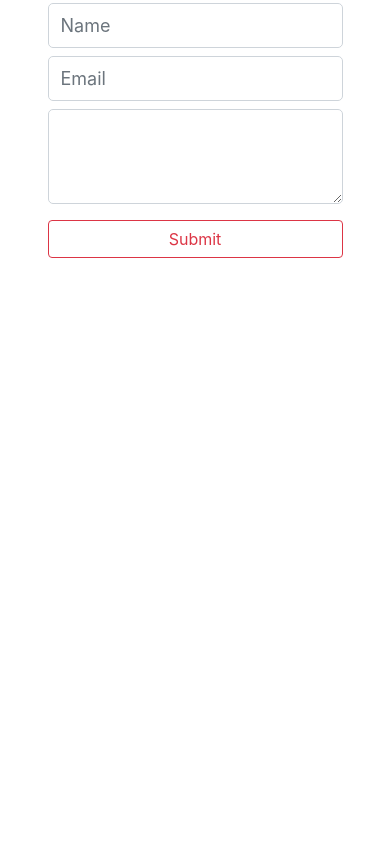
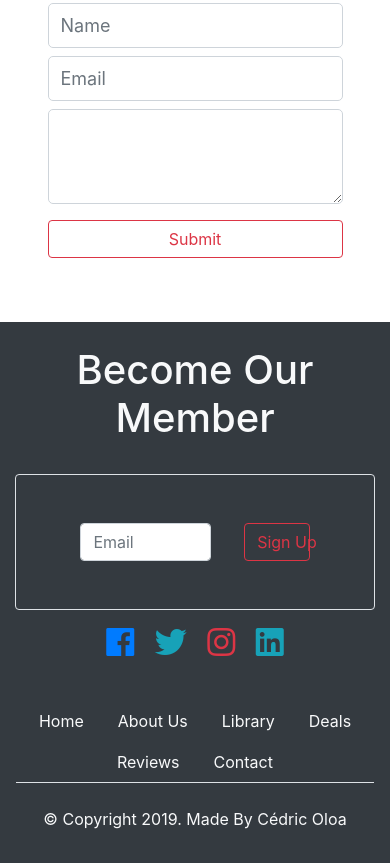
Before and after one commit to magicolala/book-store, a plain HTML site: page index.html in a window 390 px wide. Shown: the part 9372-10235 px from the top of the page. Before the commit the page ends 9694 px from the top, so only its background shows below. Drawn offline with Linux system fonts and the light colour scheme.

Commit message:
add footer

```diff
--- a/index.html
+++ b/index.html
@@ -412,7 +412,9 @@
                     <div class="col-xl-5 col-md-8 col-10 mx-auto mb-4">
                         <div class="row items-wrapper py-3 align-items-center text-center">
                             <div class="col-sm-5 col-8 floating-item first-item mx-auto my-4 p-2">
-                                <a href="#" class="text-light"><i class="fab fa-linkedin"></i>&nbsp;Connect by LinkedIn</a>
+                                <a href="#" class="text-light"
+                                    ><i class="fab fa-linkedin"></i>&nbsp;Connect by LinkedIn</a
+                                >
                             </div>
                             <div class="col-sm-5 col-8 floating-item second-item mx-auto my-4 p-2">
                                 <a href="#" class="text-light"><i class="fab fa-facebook"></i>&nbsp;Share 50K</a>
@@ -440,8 +442,8 @@
                         <h1 class="text-light font-weight-light text-center mb-5">Stay Connected</h1>
                         <form class="contact-form">
                             <div class="form-group">
-                                <input type="text" class="form-control py-2 mb-2" placeholder="Name">
-                                <input type="email" class="form-control py-2 mb-2" placeholder="Email">
+                                <input type="text" class="form-control py-2 mb-2" placeholder="Name" />
+                                <input type="email" class="form-control py-2 mb-2" placeholder="Email" />
                                 <textarea class="form-control mb-3" rows="3"></textarea>
                                 <input type="submit" class="form-control btn-outline-danger" />
                             </div>
@@ -452,6 +454,51 @@
         </section>
         <!-- end of contact -->
 
+        <!-- footer -->
+        <footer class="bg-dark">
+            <div class="container">
+                <div class="row pb-3">
+                    <div class="col-12 p-4 text-center text-light"><h1>Become Our Member</h1></div>
+                    <div class="col-sm-10 col-12 m-auto">
+                        <form class="form-inline border rounded mb-3 p-5">
+                            <input type="email" placeholder="Email" class="form-control w-50 m-auto" />
+                            <a href="#" class="btn btn-outline-danger w-25 m-auto">Sign Up</a>
+                        </form>
+                    </div>
+                    <div class="row mx-auto">
+                        <div class="col text-center">
+                            <div class="mb-2">
+                                <a href="#" class="mx-sm-4 mx-2"><i class="fab fa-facebook fa-2x text-primary"></i></a>
+                                <a href="#" class="mx-sm-4 mx-2"><i class="fab fa-twitter fa-2x text-info"></i></a>
+                                <a href="#" class="mx-sm-4 mx-2"><i class="fab fa-instagram fa-2x text-danger"></i></a>
+                                <a href="#" class="mx-sm-4 mx-2"><i class="fab fa-linkedin fa-2x text-info"></i></a>
+                            </div>
+                        </div>
+                    </div>
+                </div>
+            </div>
+            <div class="container-fluid p-3">
+                <div class="row">
+                    <div class="col mb-4">
+                        <ul class="nav justify-content-center nav-tabs">
+                            <li class="nav-item"><a href="#" class="nav-link text-light">Home</a></li>
+                            <li class="nav-item"><a href="#" class="nav-link text-light">About Us</a></li>
+                            <li class="nav-item"><a href="#" class="nav-link text-light">Library</a></li>
+                            <li class="nav-item"><a href="#" class="nav-link text-light">Deals</a></li>
+                            <li class="nav-item"><a href="#" class="nav-link text-light">Reviews</a></li>
+                            <li class="nav-item"><a href="#" class="nav-link text-light">Contact</a></li>
+                        </ul>
+                    </div>
+                </div>
+                <div class="row">
+                    <div class="col text-light text-center">
+                        <p>&copy; Copyright 2019. Made By Cédric Oloa</p>
+                    </div>
+                </div>
+            </div>
+        </footer>
+        <!-- end of footer -->
+
         <script src="js/jquery-3.3.1.min.js"></script>
         <script src="js/popper.js"></script>
         <script src="js/bootstrap.js"></script>
```
